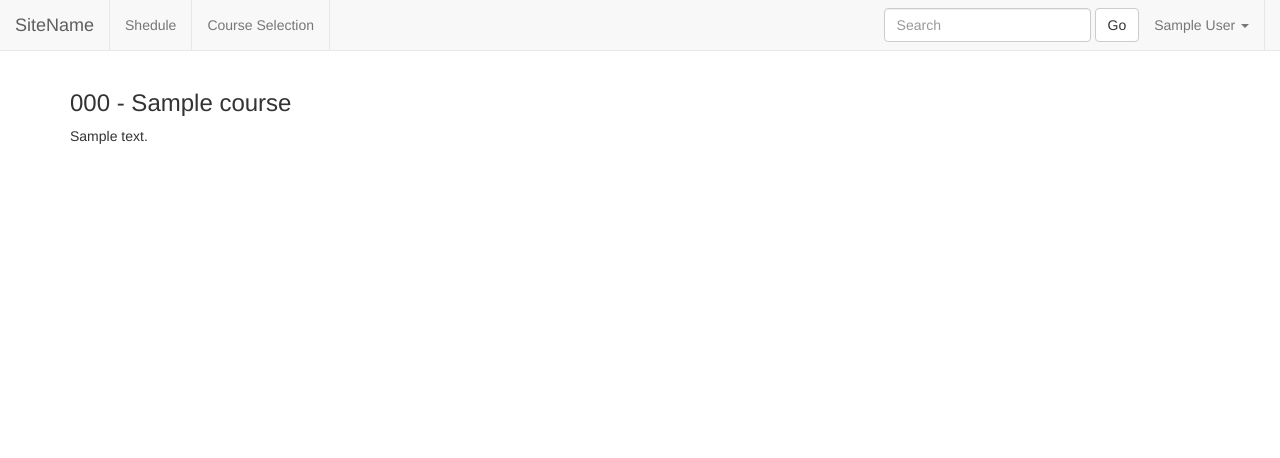
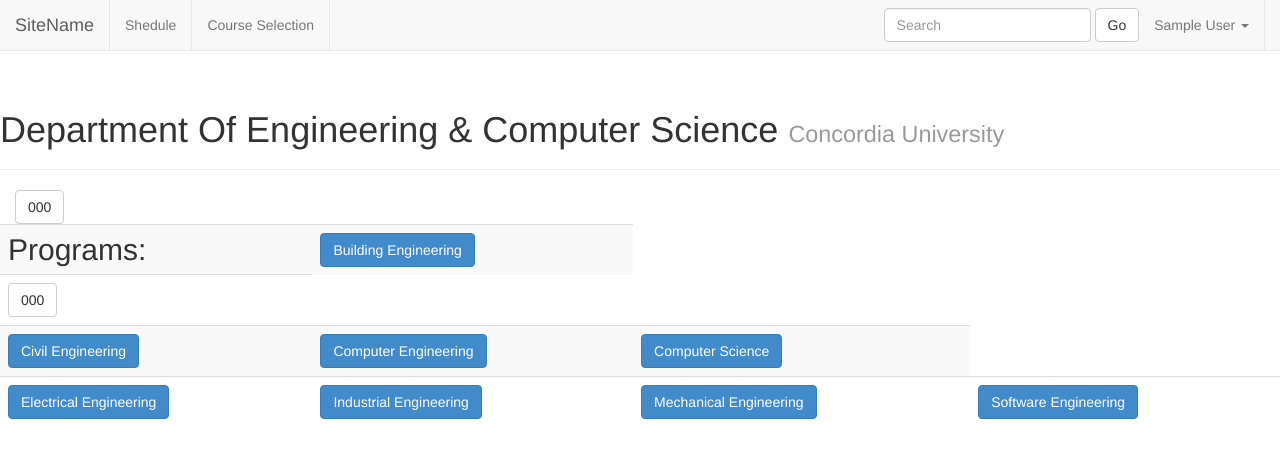
Before and after one commit to grodtron/SOEN341, a Django app: page /course-selection in a window 1280 px wide. Shown: the top 458 px of the page. Run offline with Django 3.2, Linux system fonts and the light colour scheme; a user stored in the database is signed in; tables that the repository leaves empty hold one stand-in row (values such as "Sample post"); some libraries are stand-ins or nearby versions.

Commit message:
Update for course selection, still working on it

```diff
--- a/home/templates/home/course-selection.html
+++ b/home/templates/home/course-selection.html
@@ -1,16 +1,34 @@
 {% extends "home/base.html" %}
 
-{% block title %}Course Selection Page{% endblock %}
-
 {% block content %}
-
-{% for course in courses %}
-
-<div class="container">
-   <h3>{{ course.course_code }} - {{ course.course_name }}</h3>
-   <p>{{ course.description }}</p>
+<div class="page-header">
+  <h1>Department Of Engineering & Computer Science <small>Concordia University</small></h1>
 </div>
 
-{% endfor %}
+<table class="table table-striped">
+	<tr>
+		<th><h2 class="inline">Programs:</h2></th>
+		<th><button type="button" class="btn btn-primary">Building Engineering</button></th>
+		<tr>
+		{% for course in courses %}
+		<td><a class="btn btn-default" href="/course-details/{{course.course_code}}">{{course.course_code}}</a></td>
+		{% endfor %}
+		</tr>
+		<th><button type="button" class="btn btn-primary">Civil Engineering</button></th>
+		<th><button type="button" class="btn btn-primary">Computer Engineering</button></th>
+		<th><button type="button" class="btn btn-primary">Computer Science</button></th>
+	</tr>
+	<tr>
+		<th><button type="button" class="btn btn-primary">Electrical Engineering</button></th>
+		<th><button type="button" class="btn btn-primary">Industrial Engineering</button></th>
+		<th><button type="button" class="btn btn-primary">Mechanical Engineering</button></th>
+		<th><button type="button" class="btn btn-primary">Software Engineering</button></th>
+	</tr>
+	<tr>
+		{% for course in courses %}
+		<div class="col-md-1"><a class="btn btn-default" href="/course-details/{{course.course_code}}">{{course.course_code}}</a></div>
+		{% endfor %}
+	</tr>
+</table>
 
 {% endblock %}
```
Also changed, not shown: home/templates/home/course-list.html (deleted, +0 -28 lines).
